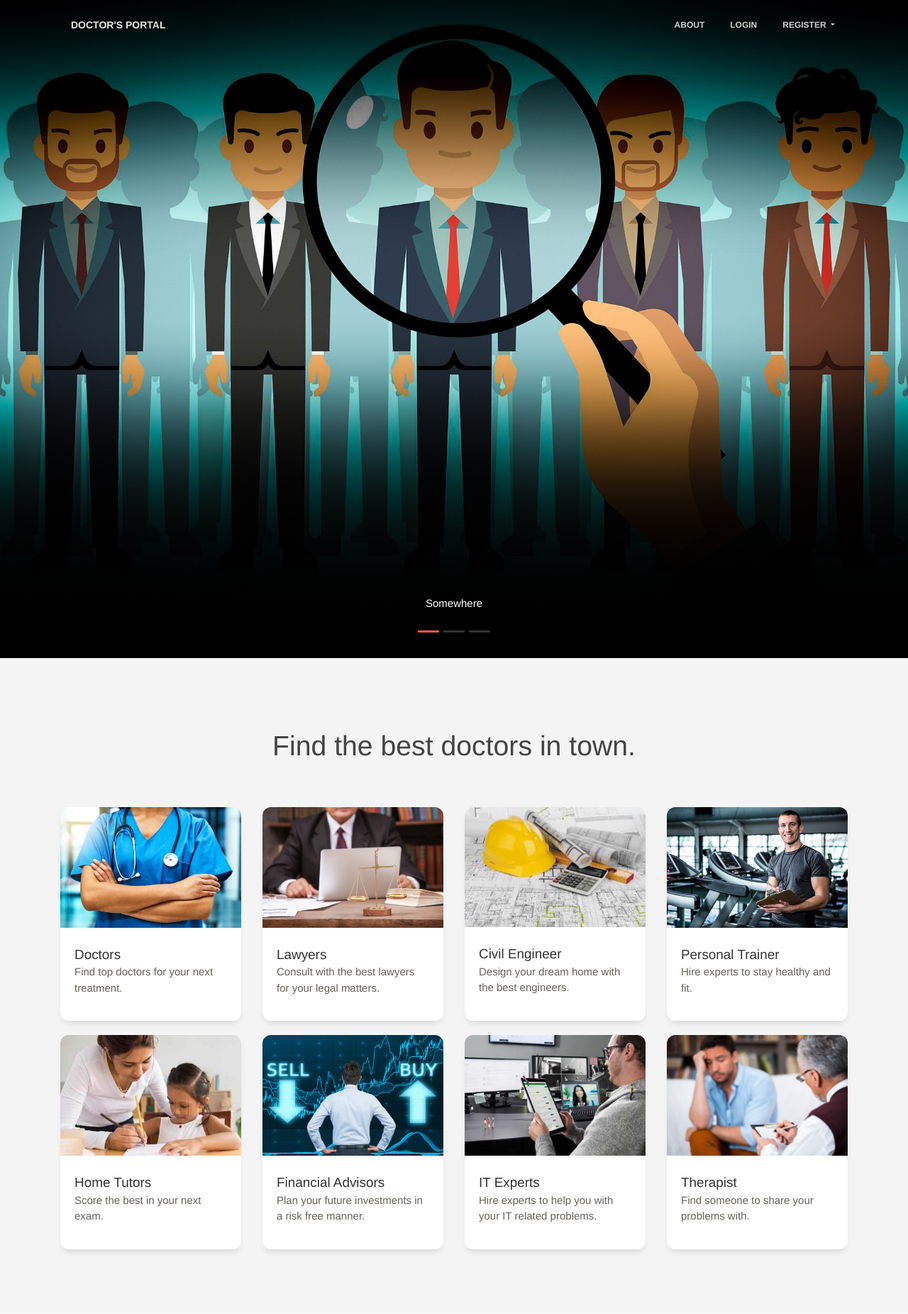
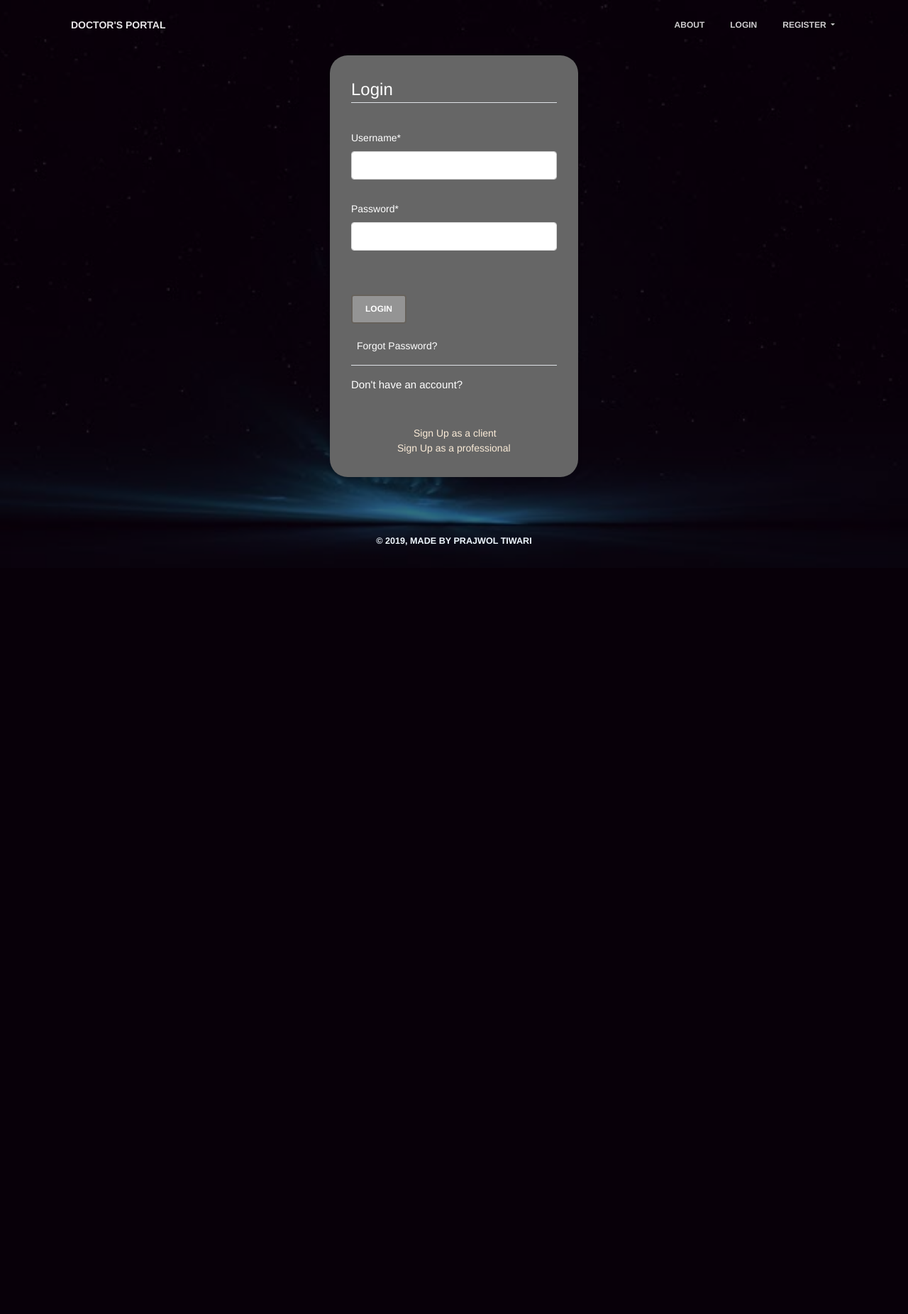
Before and after one commit to prajwoltiwari/specialist, a Django app: page / in a window 1280 px wide. Shown: the top 1851 px of the page at 71% size. After the commit the page ends 772 px from the top, so only its background shows below. Run offline with Django 3.2, Linux system fonts and the light colour scheme; some libraries are stand-ins or nearby versions; some web fonts are replaced.

Commit message:
final in office

```diff
--- a/specialist_project/settings.py
+++ b/specialist_project/settings.py
@@ -128,8 +128,9 @@ MEDIA_URL = '/media/'
 MEDIA_ROOT = os.path.join(BASE_DIR, 'media')
 
 #login
-LOGIN_REDIRECT_URL = '/'
+LOGIN_REDIRECT_URL = 'home/'
 LOGIN = 'login'
+LOGOUT_REDIRECT_URL = '/'
 
 
 # # User Model
--- a/specialist_project/urls.py
+++ b/specialist_project/urls.py
@@ -21,7 +21,7 @@ from django.conf.urls.static import static
 
 urlpatterns = [
     path('admin/', admin.site.urls),
-    path('', include('users.urls',namespace='profile')),
+    path('', include('users.urls', namespace='profile')),
 ]
 
 if settings.DEBUG:
--- a/users/models.py
+++ b/users/models.py
@@ -78,7 +78,7 @@ class ProfessionalUser(models.Model):
         ('home_tuition', 'home_tuition'),
         ('programmer', 'programmer')
     )
-    area_of_expertise = models.CharField(max_length=20, choices=AREA_OF_EXPERTISE_CHOICE, default='doctor')
+    area_of_expertise = models.CharField(max_length=20, choices=AREA_OF_EXPERTISE_CHOICE)
     area_of_specialization = models.TextField(blank=True)
     professional_license = models.ImageField(upload_to='license_files')
 
--- a/users/templates/users/catagory_detail.html
+++ b/users/templates/users/catagory_detail.html
@@ -49,7 +49,7 @@
     <div class="container">
         <div class=" row">
             <div class="col-md-3">
-                <a href="{% url 'catagory-detail' %}" target="">
+                <a href="{% url 'profile:catagory-detail' %}" target="">
                     <div class="card">
                         <img class="card-img-top"
                             src="../../../media/2.jpg"
--- a/users/templates/users/login.html
+++ b/users/templates/users/login.html
@@ -23,9 +23,9 @@
                     </form>
                     <div class="border-top pt-3">
                         <div class="text">
-                            Don't have an account? <br/><br/>
-                            <a class="ml-2" style="color: antiquewhite; padding: 80px" href="{% url 'profile:client-register' %}">Sign Up an a client</a><br/>
-                            <a class="ml-2" style="color: antiquewhite; padding: 57px" href="{% url 'profile:professional-register' %}">Sign Up an a professional</a>
+                            <p>Don't have an account?</p><br/><br/>
+                            <a class="ml-2" style="color: antiquewhite; padding: 80px" href="{% url 'profile:client-register' %}">Sign Up as a client</a><br/>
+                            <a class="ml-2" style="color: antiquewhite; padding: 57px" href="{% url 'profile:professional-register' %}">Sign Up as a professional</a>
                         </div>
                     </div>
                 </div>
--- a/users/urls.py
+++ b/users/urls.py
@@ -15,10 +15,11 @@ urlpatterns = [
     # path('register/', UserRegistrationView.as_view(), name = 'register'),
     path('register/client/', ClientUserRegistrationView.as_view(), name = 'client-register'),
     path('register/professional/', ProfessionalUserRegistrationView.as_view(), name = 'professional-register'),
-    path('', HomeListView.as_view(), name = 'home'),
+    path('home/', HomeListView.as_view(), name = 'home'),
     path('profile/<int:pk>/detail', ProfileView.as_view(), name = 'profile'),
     path('catagory-detail/', CatagoryDetailView.as_view(), name = 'catagory-detail'),
-    path('login/', auth_views.LoginView.as_view(template_name = 'users/login.html'), name = 'login'),
+    # path('login/', auth_views.LoginView.as_view(template_name = 'users/login.html'), name = 'login'),
+    path('', auth_views.LoginView.as_view(template_name = 'users/login.html'), name = 'login'),
     path('logout/', auth_views.LogoutView.as_view(template_name = 'users/logout.html'), name = 'logout'),
     path('users/<int:pk>/update/', UserUpdateView.as_view(), name = 'user-update'),
 ]
--- a/users/views.py
+++ b/users/views.py
@@ -21,7 +21,7 @@ class UserRegistrationView(FormView):
         raw_password = form.cleaned_data.get('password1')
         user = authenticate(username = username, password = raw_password)
         login(self.request, user)
-        return redirect('home')
+        return redirect('profile:home')
 
 
 class ClientUserRegistrationView(FormView):
@@ -36,7 +36,7 @@ class ClientUserRegistrationView(FormView):
         client = ClientUser.objects.create(user=user)
         client.save()
         login(self.request, user)
-        return redirect('home')
+        return redirect('profile:home')
 
 
 class ProfessionalUserRegistrationView(FormView):
@@ -50,15 +50,18 @@ class ProfessionalUserRegistrationView(FormView):
         print("hello")
         user = form.save()
         user.is_professional = True
+        x = form.cleaned_data['professional_license']
+        y = form.cleaned_data['area_of_expertise']
         user.save()
-        professional = ProfessionalUser.objects.create(user=user)
+        professional = ProfessionalUser.objects.create(user=user, professional_license=x, area_of_expertise=y)
         professional.save()
         login(self.request, user)
-        return redirect('home')
+        return redirect('profile:home')
 
 
-class HomeListView(ListView, ):
+class HomeListView(LoginRequiredMixin, ListView):
     model = BaseUser
+    login_url = '/'
     template_name = 'users/home.html'
 
 
@@ -83,4 +86,4 @@ class UserUpdateView(UpdateView):
     model = BaseUser
     form_class = ProfessionalUserProfileUpdateForm
     template_name = 'users/user_detail_update.html'
-    success_url = reverse_lazy('home')
+    success_url = reverse_lazy('profile:home')
```
Also changed, not shown: media/license_files/1.jpg (added), media/license_files/kieren-andrews-697601-unsplash.jpg (added), users/migrations/0008_auto_20190703_1005.py (added).
